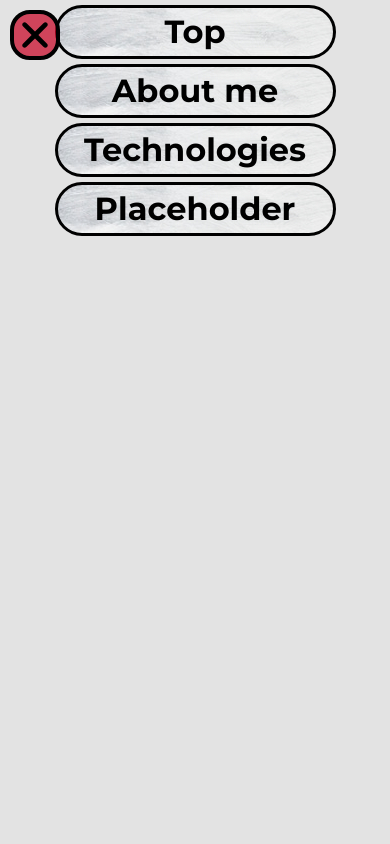
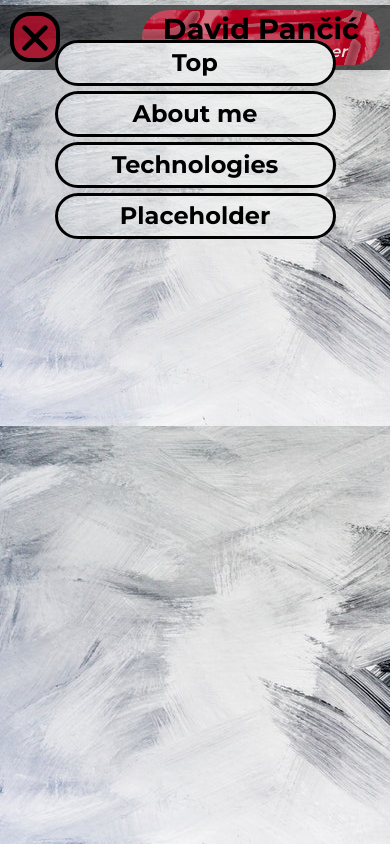
Before and after one commit to David-Pancic/my-portfolio, a plain HTML site: page index.html in a window 390 px wide. Both pictures are taken after a click on the button 35 px from the left and 35 px from the top of the page. Drawn offline with Linux system fonts and the light colour scheme.

Commit message:
Add cool name element

```diff
--- a/css/base.css
+++ b/css/base.css
@@ -4,19 +4,19 @@
 
 body {
   background-color: #E3E3E3;
-  background-image: url("images/abstract grey background/640x426.jpg");
+  background: url("../images/abstract grey background/640x426.jpg");
   font-family: 'Montserrat';
 }
 
 @media only screen and (min-width: 641px) {
   body {
-    background-image: url("images/abstract grey background/1280x853.jpg");
+    background-image: url("../images/abstract grey background/1280x853.jpg");
   }
 }
 
 @media only screen and (min-width: 1281px) {
   body {
-    background-image: url("images/abstract grey background/2500x1667.jpg");
+    background-image: url("../images/abstract grey background/2500x1667.jpg");
   }
 }
 
@@ -28,6 +28,17 @@ h1 {
 h2 {
   font-size: 1.5em;
   font-weight: 600;
+  color: #E3E3E3;
+}
+
+h3 {
+  font-weight: 700;
+  font-size: 1.8rem;
+}
+
+h4 {
+  font-weight: 600;
+  font-size: 1rem;
   color: #E3E3E3;
 }
 
--- a/css/navigation.css
+++ b/css/navigation.css
@@ -2,23 +2,25 @@ nav {
   display: block;
   text-align: center;
   width: 100%;
-  /* For testing */
-  /* border: 5px solid green; */
 }
 
-/* nav img {
+#nav-bar {
+  width: 100%;
+  background-color: rgba(0, 0, 0, 0.6);
+  height: auto;
+  /* max-height: 65px; */
   position: fixed;
-  left: 10px;
-  top: 10px;
-  border: 4px solid black;
-  border-radius: 15px;
-  background: url("../images/bstract grey background/640x426opacity60.jpg");
-  width: 50px;
-  display: block;
-} */
+  top: 5px;
+  text-align: center;
+  display: flex;
+  justify-content: space-between;
+  align-items: center;
+  padding: 5px 0;
+}
 
-nav button {
+#nav-button {
   background-image: url("../images/miscellaneous/navigation_icon.svg");
+  background-color: rgba(198,0,33,0.7);
   background-size: 80%;
   background-repeat: no-repeat;
   background-position: center;
@@ -27,40 +29,56 @@ nav button {
   border: 4px solid black;
   border-radius: 20px;
   text-align: center;
-  position: fixed;
-  left: 10px;
-  top: 10px;
-  background-color: rgba(198,0,33,0.7);
+  position: relative;
   z-index: 1;
+  margin-left: 10px;
 }
 
-nav button:active,
-nav button:hover {
-  /* background-image: url("../images/miscellaneous/close_icon.svg"); */
+#nav-button:active,
+#nav-button:hover {
   background-color: #C60021;
 }
 
-nav ul {
-  font-size: 2rem;
+#name-container {
+  border-radius: 100px;
+  background-image: url("../images/hero/heroalpha.png");
+  background-color: #C60021;
+  display: inline-block;
+  padding: 5px 20px;
+  text-align: center;
+  margin-right: 10px;
+  transition: transform 1s 0.5s;
+  min-width: 238px;
+}
+
+@media only screen and (min-width: 578px) {
+  #name-container {
+    display: none;
+  }
+}
+
+#name-container.showoff {
+  transform: translate(-15%, 300%) scale(1.4);
+}
+
+/* NAVIGATION LIST */
+
+#nav-list {
+  font-size: 1.5rem;
   font-weight: 700;
   height: auto;
   width: 100%;
   max-width: 1300px;
   position: fixed;
-
+  top: 35px;
   right: 0;
   left: 0;
   margin-right: auto;
   margin-left: auto;
-  /* For testing */
-  /* border: 1px solid red;/ */
-
-  /* left: 50%;
-  transform: translateX(-50%); */
 }
 
 @supports (display: flex) {
-  nav ul {
+  #nav-list {
     align-items: center;
     display: flex;
     flex-direction: row;
@@ -69,7 +87,13 @@ nav ul {
   }
 }
 
-nav a {
+@media only screen and (min-width: 578px) {
+  #nav-list {
+    position: static;
+  }
+}
+
+#nav-list a {
   background: url("../images/abstract grey background/640x426opacity40.jpg");
   border: 3px solid black;
   border-radius: 100px;
@@ -83,7 +107,7 @@ nav a {
 
 @supports (display: flex) {
   @media only screen and (min-width: 578px) {
-    nav a {
+    #nav-list a {
       margin-left: 1px;
       margin-right: 1px
     }
@@ -91,52 +115,52 @@ nav a {
 }
 
 @media only screen and (min-width: 1160px) {
-  nav a {
+  #nav-list a {
     min-width: 24.8%;
     /* min-width: calc(25% - 2px); */
   }
 }
 
-nav a:hover,
-nav a:active {
+#nav-list a:hover,
+#nav-list a:active {
   border-color: #C60021;
   color: #C60021;
 }
 
-nav li {
+#nav-list li {
   padding: 0.5rem 0;
   height: 100%;
 }
 
 @supports (display: flex) {
-  nav li {
+  #nav-list li {
     display: flex;
     justify-content: center;
     align-items: center;
   }
 }
 
-nav a:hover span,
-nav a:active span {
+#nav-list a:hover span,
+#nav-list a:active span {
   transform: scale(1.1);
 }
 
-nav a,
-nav a:hover,
-nav li span,
-nav li:hover span {
+#nav-list a,
+#nav-list a:hover,
+#nav-list li span,
+#nav-list li:hover span {
   transition-property: transform, border-color, color;
   transition-duration: 0.5s;
 }
 
 @media only screen and (max-width: 577px) {
-  nav ul.hide {
+  #nav-list.hide {
     display: none;
   }
 }
 
 @media only screen and (min-width: 578px) {
-  nav button {
+  #nav-button {
     display: none;
   }
 }
--- a/index.html
+++ b/index.html
@@ -13,17 +13,28 @@
   <body>
     <header>
       <nav>
+        <div id="nav-bar">
           <button id="nav-button"></button>
+          <div id="name-container" class="showoff">
+            <h3>David Pančić</h1>
+            <h4><em>Front-end Developer</em></h4>
+          </div>
           <ul id="nav-list" class="hide">
             <a href="#"><li><span>Top</span></li></a><!--
          --><a href="#"><li><span>About me</span></li></a><!--
          --><a href="#"><li><span>Technologies</span></li></a><!--
          --><a href="#"><li><span>Placeholder</span></li></a>
           </ul>
+        </div>
       </nav>
     </header>
     <main>
-      <section class="hero"></section>
+      <section class="hero">
+        <!-- <div id="name-container">
+          <h1>David Pančić</h1>
+          <h2><em>Front-end Developer</em></h2>
+        </div> -->
+      </section>
       <section class="about"></section>
       <section class="technologies"></section>
       <section class="placeholder"></section>
--- a/js/navigation.js
+++ b/js/navigation.js
@@ -1,3 +1,14 @@
+{ // Hide from global scope
+  // Remove showoff class from name-container
+
+  // locate name-container
+  nameCont = document.getElementById("name-container");
+
+  // remove showoff class
+  nameCont.classList.remove("showoff");
+
+  // Add navigation button functionality
+
   // locate the navigation button element
   navButton = document.getElementById("nav-button");
 
@@ -15,3 +26,4 @@ navButton.addEventListener('click', function(event) {
       navButton.style["background-image"] = 'url("images/miscellaneous/navigation_icon.svg")';
     };
   });
+};
```
Lines whose indentation alone changed are shown as unchanged.
